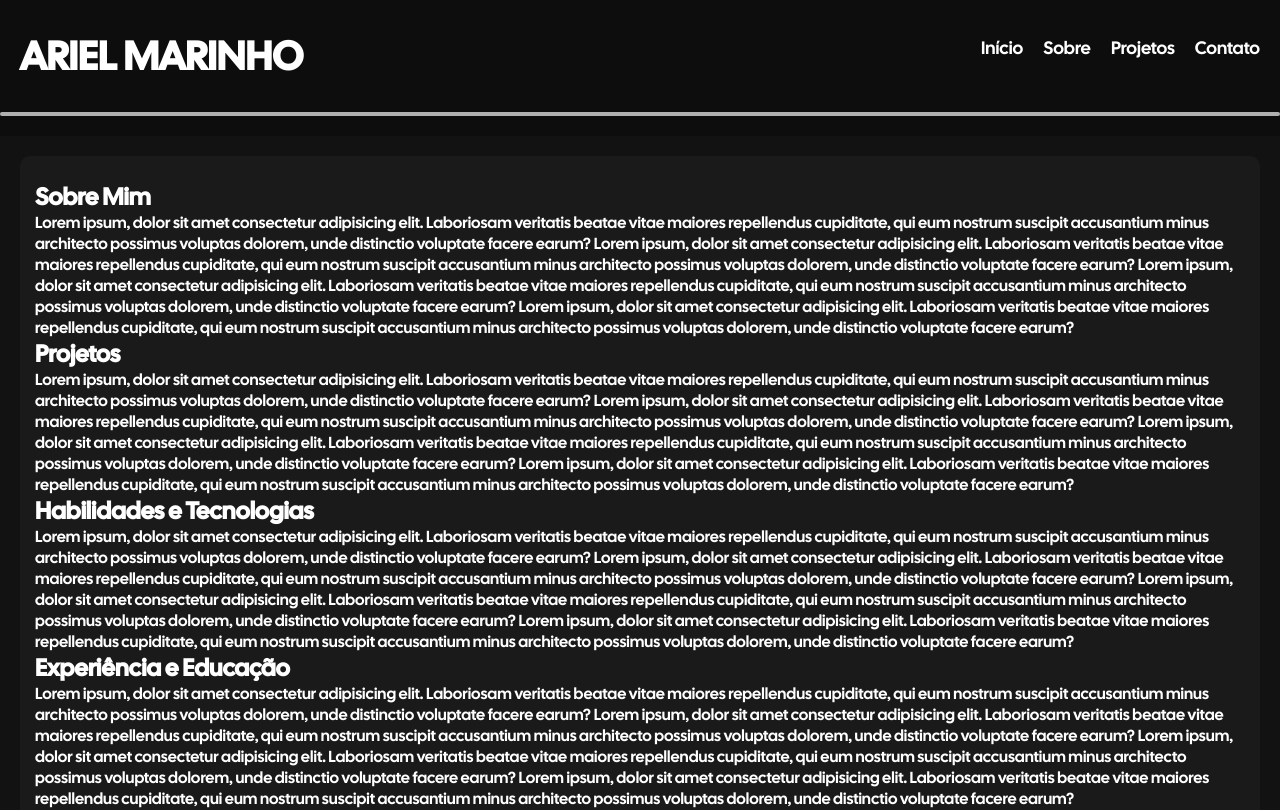
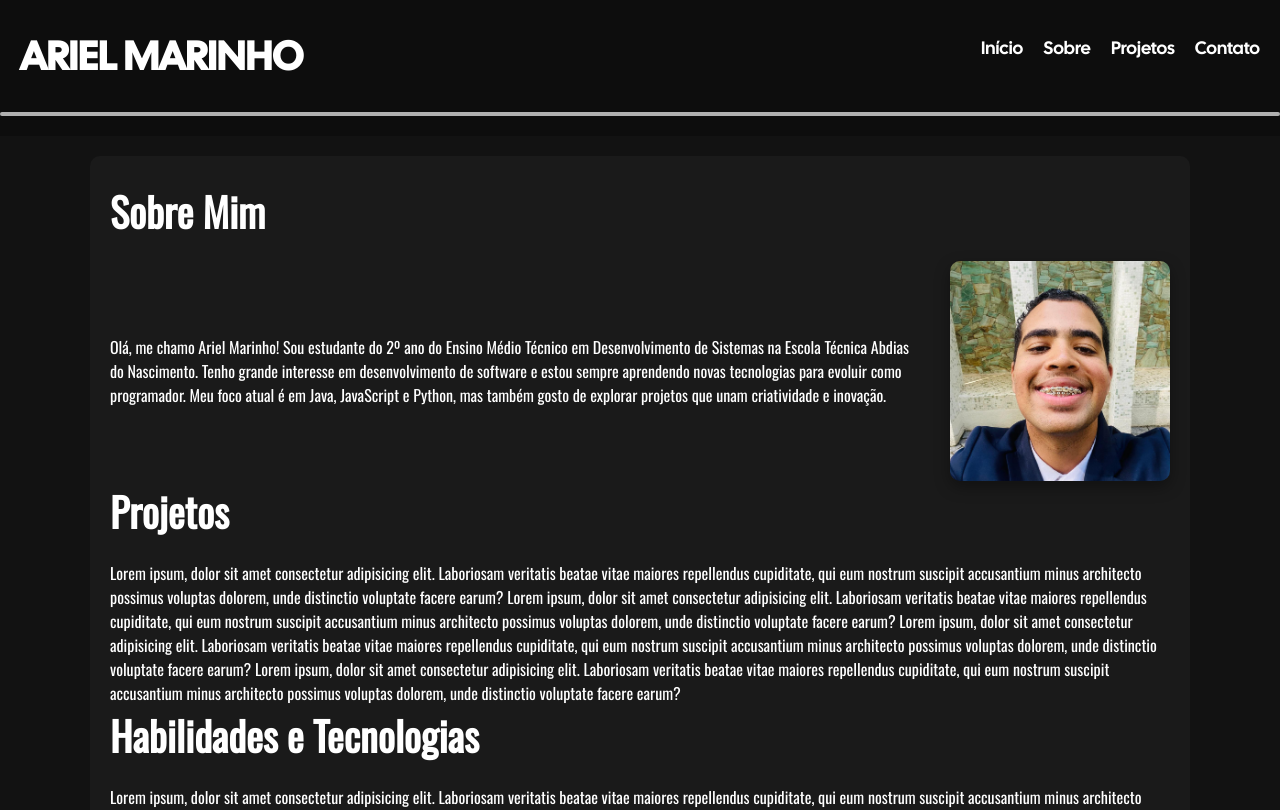
Before and after one commit to arieldreis/Portifolio, a React (Vite) app in the folder meu_portifolio/: page /Home in a window 1280 px wide. Shown: the top 810 px of the page. Built offline with nearby package versions, Linux system fonts and the light colour scheme.

Commit message:
Fixing CSS in main page

```diff
--- a/meu_portifolio/src/index.css
+++ b/meu_portifolio/src/index.css
@@ -3,9 +3,18 @@
 @font-face {
   font-family: "Cossette Titre";
   src: url(assets/Archivo_Black,Big_Shoulders,Boldonse,Cal_Sans,Cossette_Titre,etc/Cal_Sans/CalSans-Regular.ttf) format("truetype");
+  font-weight: normal;
+  font-style: normal;
+}
+@font-face {
+    font-family: "Oswald";
+    src: url(assets/Archivo_Black,Big_Shoulders,Boldonse,Cal_Sans,Cossette_Titre,etc/Oswald/Oswald-VariableFont_wght.ttf) format("truetype");
+    font-weight: normal;
+    font-style: normal;
 }
 :root{
   --font: "Cossette Titre", "Arial", "Helvetica", sans-serif;
+  --font1: "Oswald", "Arial", "Helvetica", sans-serif;
   --cor1: #121212;
   --cor2: #0d0d0d;
   --cor3: #ffffff;
@@ -129,9 +138,61 @@ body{
 }
 
 /*Pagina com os conteúdos*/
-.container-main{
+.container-main {
     background-color: var(--cor8);
-    margin: 20px;
+    margin: 20px auto;
     border-radius: 10px;
-    padding: 25px 15px;
+    padding: 25px 20px;
+    font-family: var(--font1);
+    max-width: 1100px;
 }
+
+/* Título */
+.container-main h1 {
+    font-size: 2.5em;
+    margin-bottom: 20px;
+}
+
+/* Texto do sobre mim */
+.container-main > .aboutMe > p {
+    text-indent: 20px;
+    text-align: justify;
+    line-height: 1.6;
+}
+
+/* Linha com texto + imagem */
+.sameRow {
+    display: flex;
+    align-items: center;
+    justify-content: space-between;
+    gap: 30px;
+}
+
+/* Imagem */
+.myImg {
+    width: 220px;
+    height: 220px;
+    border-radius: 10px;
+    object-fit: cover;
+    box-shadow: 0 6px 15px rgba(0,0,0,0.35);
+    flex-shrink: 0;      /* impede a imagem de "espremer" */
+}
+
+/* Responsividade do Sobre Mim*/
+@media (max-width: 850px) {
+    .sameRow {
+        flex-direction: column;
+        text-align: center;
+    }
+
+    .sameRow > .myImg {
+        margin-top: 20px;
+        width: 180px;
+        height: 180px;
+    }
+
+    .container-main > .aboutMe > p {
+        text-align: left;
+        text-indent: 0;
+    }
+}
--- a/meu_portifolio/src/principal.jsx
+++ b/meu_portifolio/src/principal.jsx
@@ -1,5 +1,6 @@
 import React from 'react'
 import Header from './Header'
+import ArielImg from './assets/myImage.jfif'
 
 const principal = () => {
   return (
@@ -8,15 +9,14 @@ const principal = () => {
       <main className='container-main'>
         <section className='aboutMe'>
           <h1>Sobre Mim</h1>
-          <p>Lorem ipsum, dolor sit amet consectetur adipisicing elit. Laboriosam veritatis beatae vitae maiores
-            repellendus cupiditate, qui eum nostrum suscipit accusantium minus architecto possimus voluptas dolorem, unde distinctio voluptate facere earum?
-            Lorem ipsum, dolor sit amet consectetur adipisicing elit. Laboriosam veritatis beatae vitae maiores
-            repellendus cupiditate, qui eum nostrum suscipit accusantium minus architecto possimus voluptas dolorem, unde distinctio voluptate facere earum?
-            Lorem ipsum, dolor sit amet consectetur adipisicing elit. Laboriosam veritatis beatae vitae maiores
-            repellendus cupiditate, qui eum nostrum suscipit accusantium minus architecto possimus voluptas dolorem, unde distinctio voluptate facere earum?
-            Lorem ipsum, dolor sit amet consectetur adipisicing elit. Laboriosam veritatis beatae vitae maiores
-            repellendus cupiditate, qui eum nostrum suscipit accusantium minus architecto possimus voluptas dolorem, unde distinctio voluptate facere earum?
+          <div className="sameRow">
+            <p>Olá, me chamo Ariel Marinho! Sou estudante do 2º ano do Ensino Médio Técnico em Desenvolvimento
+              de Sistemas na Escola Técnica Abdias do Nascimento. Tenho grande interesse em desenvolvimento de
+              software e estou sempre aprendendo novas tecnologias para evoluir como programador. Meu foco atual
+              é em Java, JavaScript e Python, mas também gosto de explorar projetos que unam criatividade e inovação.
             </p>
+            <img src={ArielImg} alt="Imagem do Desenvolvedor Ariel Marinho" className='myImg'/>
+          </div>
         </section>
         <section className="projects">
           <h1>Projetos</h1>
```
Also changed, not shown: meu_portifolio/src/assets/myImage.jfif (added).
